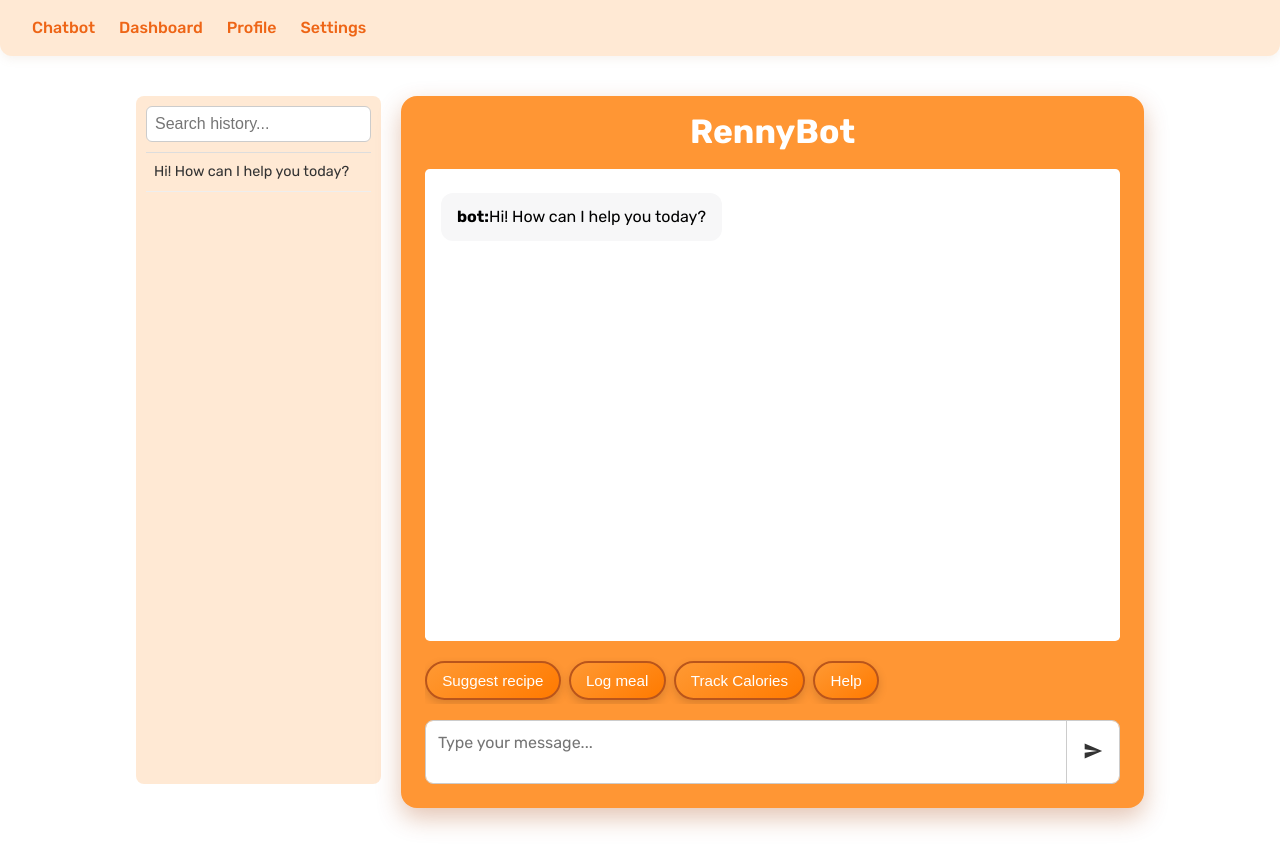
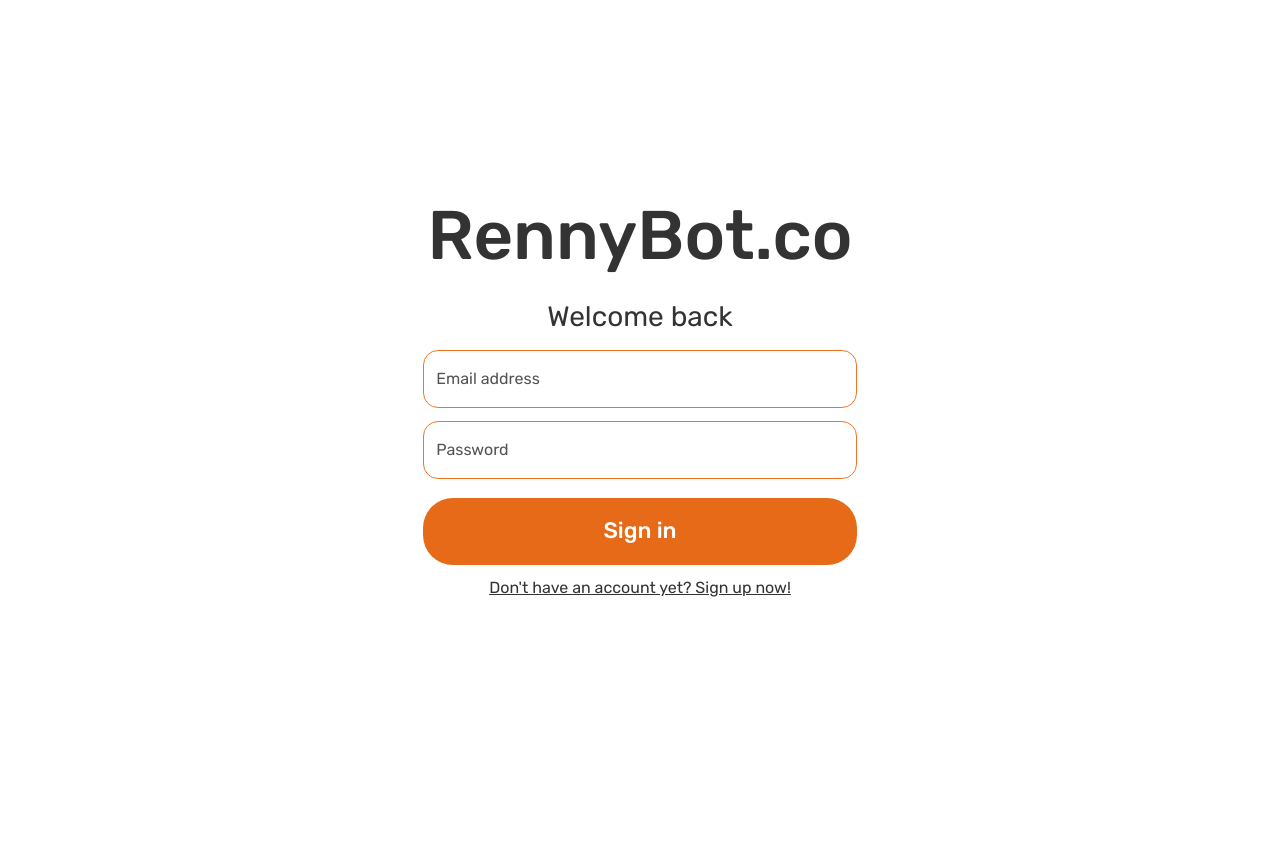
Before and after one commit to tgw6201/SummerBuild2025, a React (Vite) app in the folder client/: page / in a window 1280 px wide. Shown: the top 868 px of the page. After the commit the page ends 800 px from the top, so only its background shows below. Built offline with nearby package versions, Linux system fonts and the light colour scheme.

Commit message:
Added back the Bootstrap reference

```diff
--- a/client/index.html
+++ b/client/index.html
@@ -1,6 +1,7 @@
 <!doctype html>
 <html lang="en">
   <head>
+    <link href="https://cdn.jsdelivr.net/npm/bootstrap@5.0.2/dist/css/bootstrap.min.css" rel="stylesheet" integrity="sha384-EVSTQN3/azprG1Anm3QDgpJLIm9Nao0Yz1ztcQTwFspd3yD65VohhpuuCOmLASjC" crossorigin="anonymous">
     <link rel="preconnect" href="https://fonts.googleapis.com">
     <link rel="preconnect" href="https://fonts.gstatic.com" crossorigin>
     <link href="https://fonts.googleapis.com/css2?family=Rubik:ital,wght@0,300..900;1,300..900&display=swap" rel="stylesheet">
--- a/client/src/App.jsx
+++ b/client/src/App.jsx
@@ -1,25 +1,34 @@
-/*Main app logic (routing between pages)*/
-
-import { BrowserRouter as Router, Routes, Route } from 'react-router-dom';
+import { BrowserRouter as Router, Routes, Route, useLocation } from 'react-router-dom';
 import Chatbot from './pages/Chatbot';
-import Navbar from './components/Navbar';
 import Dashboard from './pages/Dashboard';
 import Profile from './pages/Profile';
 import Settings from './pages/Settings';
-import './index.css';
+import Login from './pages/Login';
+import Navbar from './components/Navbar';
+import  './index.css';
 
-function App() {
+function AppRoutes() {
+  const location = useLocation();
+  const hideNavbar = location.pathname === '/';
+
   return (
-    <Router>
-      <Navbar />
+    <>
+      {!hideNavbar && <Navbar />}
       <Routes>
-        <Route path="/" element={<Chatbot />} />
+        <Route path="/" element={<Login />} />
+        <Route path="/chatbot" element={<Chatbot />} />
         <Route path="/dashboard" element={<Dashboard />} />
         <Route path="/profile" element={<Profile />} />
         <Route path="/settings" element={<Settings />} />
       </Routes>
+    </>
+  );
+}
+
+export default function App() {
+  return (
+    <Router>
+      <AppRoutes />
     </Router>
   );
 }
-
-export default App;
--- a/client/src/index.css
+++ b/client/src/index.css
@@ -37,17 +37,18 @@
 
 /* Navigation Bar */
 .navbar {
-  position: fixed;
-  top: 0;
-  left: 0;
-  right: 0;
-  z-index: 1000;
   display: flex;
   gap: 1.5rem;
   background: #ffe9d4;
   padding: 1rem 2rem;
-  border-radius: 0 0 12px 12px;
-  box-shadow: 0 4px 8px rgba(177, 144, 122, 0.1);
+  border-radius: 12px;
+  margin-bottom: 1.5rem;
+  justify-content: center;
+  position: fixed;
+  top: 0;
+  left: 0;
+  right: 0; /* or use width: 100% */
+  z-index: 1000;
 }
 
 .navbar a {
@@ -58,5 +59,5 @@
 }
 
 .navbar a:hover {
-  color: #c03513;
+  color: #4f86f7;
 }
--- a/client/src/main.jsx
+++ b/client/src/main.jsx
@@ -1,5 +1,4 @@
 /*Entry point that renders the app*/
-
 import { StrictMode } from 'react';
 import { createRoot } from 'react-dom/client';
 import App from './App';
--- a/client/src/pages/Login.jsx
+++ b/client/src/pages/Login.jsx
@@ -1,8 +1,13 @@
 import React from "react";
 import '../css/Login.css';
-import { useNavigate } from 'react-router-dom';
 
 export default function Login() {
+
+  const handleSubmit = (e) => {
+    e.preventDefault();
+    // you can add login logic here
+    console.log("Form submitted!");
+  };
 
   return (
     <main className="form-signin text-center">
```
